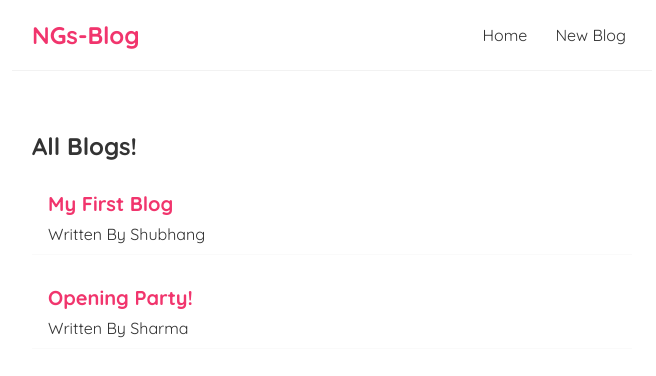
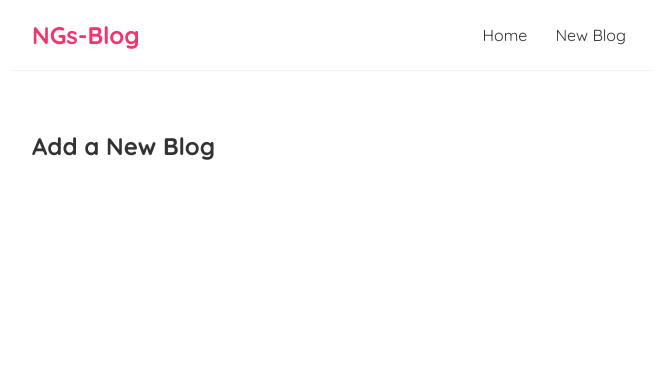
Before and after one commit to shubhangsharmasigs/BlogOmedia, a React (Create React App) app: page /Create in a window 1280 px wide. Shown: the top 376 px of the page, without its empty margins (308-964 px from the left). Built offline with nearby package versions, Linux system fonts and the light colour scheme; data requests are answered from the project's data file; the HTML template or start-up script is replaced by a standard one.

Commit message:
react router and router link

```diff
--- a/package.json
+++ b/package.json
@@ -8,6 +8,7 @@
     "@testing-library/user-event": "^12.8.3",
     "react": "^17.0.2",
     "react-dom": "^17.0.2",
+    "react-router-dom": "^5.3.0",
     "react-scripts": "4.0.3",
     "web-vitals": "^1.1.2"
   },
--- a/src/App.js
+++ b/src/App.js
@@ -1,18 +1,29 @@
 import Navbar from './Navbar';
 import Home from './Home';
+import {BrowserRouter as Router,Route,Switch} from 'react-router-dom';
+import Create from './Create';
 
 
 function App() {
 
 
   return (
-    <div className="App">
-      <Navbar />
-      <div className="content">
-        <Home />
+    <Router>
+      <div className="App">
+        <Navbar />
+        <div className="content">
+          <Switch>
+            <Route exact path="/">
+              <Home />
+            </Route>
+            <Route path="/Create">
+              <Create />
+            </Route>
+          </Switch>
 
+        </div>
       </div>
-    </div>
+    </Router>
   );
 }
 
--- /dev/null
+++ b/src/Create.js
@@ -0,0 +1,7 @@
+const Create = () => {
+    return (
+        <h2>Add a New Blog</h2>
+     );
+}
+
+export default Create;
--- a/src/Navbar.js
+++ b/src/Navbar.js
@@ -1,12 +1,12 @@
-
+import {Link} from 'react-router-dom';
 const Navbar = () => {
     return (
         <nav className="navbar">
             <h1>NGs-Blog</h1>
             <div className="links">
-                <a href="/">Home</a>
-                <a href="/create">New Blog</a>
-            </div>
+                <Link to="/">Home</Link>
+                <Link to="/Create">New Blog</Link>
+             </div>
         </nav>
      );
 }
```
Also changed, not shown: 1 other file (tests, documents, lock files or other folders).
